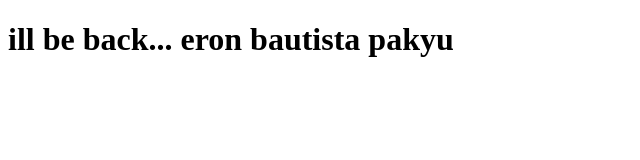
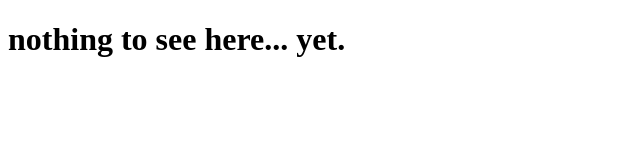
Before and after one commit to ElijahMonj/ElijahMonj.github.io, a plain HTML site: page index.html in a window 1280 px wide. Shown: the whole page, without its empty margins (0-640 px from the left). Drawn offline with Linux system fonts and the light colour scheme.

Commit message:
Update index.html

```diff
--- a/index.html
+++ b/index.html
@@ -12,7 +12,6 @@
        window.location.href = url;
      </script>
 -->
-<h1>ill be back...
-eron bautista pakyu</h1>
+<h1>nothing to see here... yet.</h1>
   </body>
 </html>
```
